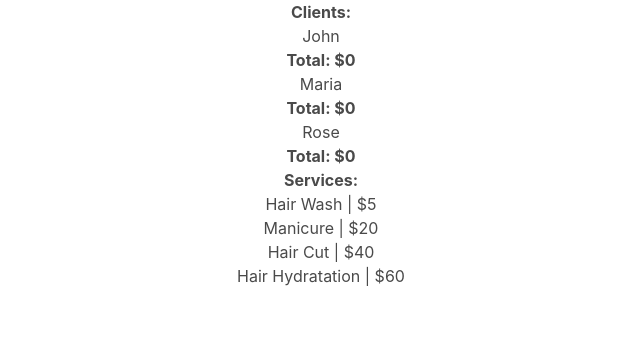
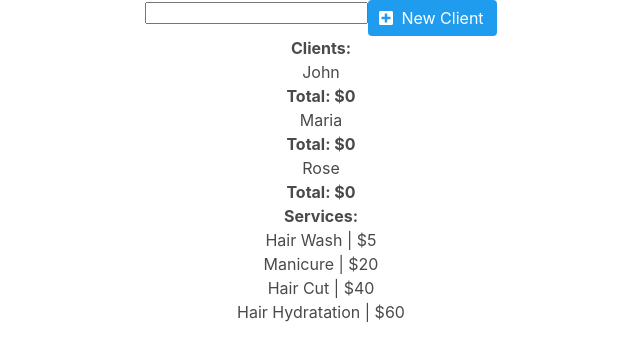
Before and after one commit to karonlewin/react-redux-beauty-salon, a React (Create React App) app: page / in a window 1280 px wide. Shown: the top 360 px of the page, without its empty margins (319-959 px from the left). Built offline with nearby package versions, Linux system fonts and the light colour scheme.

Commit message:
Working on adding clients.

```diff
--- a/src/components/AddClient.js
+++ b/src/components/AddClient.js
@@ -1,15 +1,32 @@
 import React from 'react';
 
 class AddClient extends React.Component {
+  inputRef = React.createRef();
+
+  addClient = () => {
+    let text = this.inputRef.current.value.trim();
+    if (text.length > 0){
+      this.props.addClient(text);
+    } else {
+      alert('Client with no name?! Really?')
+    }
+  }
+
+  handleChange = event => {
+    let text = this.inputRef.current.value.trim();
+    this.props.updateClientInput(text);
+  }
+
   render (){
     return (
       <div>
-        <a class="button is-info">
-          <span class="icon is-small">
-            <i class="fas fa-plus-square"></i>
+        <input type="text" name="client-name" value={this.props.clientInput} onChange={this.handleChange} ref={this.inputRef}/>
+        <button className="button is-info" onClick={this.addClient}>
+          <span className="icon is-small">
+            <i className="fas fa-plus-square"></i>
           </span>
           <span>New Client</span>
-        </a>
+        </button>
       </div>
     )
   }
--- a/src/components/App.js
+++ b/src/components/App.js
@@ -17,7 +17,8 @@ class App extends Component {
       {name: 'Hair Cut', price: 40},
       {name: 'Hair Hydratation', price: 60}
     ],
-    draggedService: {}
+    draggedService: {},
+    clientInput: ''
   }
 
   isEmpty = obj => {
@@ -54,6 +55,20 @@ class App extends Component {
     });
   }
 
+  addClient = (name) => {
+    const { clients } = this.state;
+    this.setState({
+      clients: [...clients, {name: name, services: []}],
+      clientInput: ''
+    })
+  }
+
+  updateClientInput = (text) => {
+    this.setState({
+      clientInput: text
+    })
+  }
+
   render() {
 
     function sortClients(a, b) {
@@ -71,6 +86,7 @@ class App extends Component {
 
     return (
       <div className="App">
+        <AddClient addClient={this.addClient} clientInput={this.state.clientInput} updateClientInput={this.updateClientInput}/>
         <ClientList clients={this.state.clients.sort(sortClients)} onDragOver={this.onDragOver} onDropService={this.onDropService}/>
         <ServiceList services={this.state.services} onDragService={this.onDragService}/>
       </div>
```
